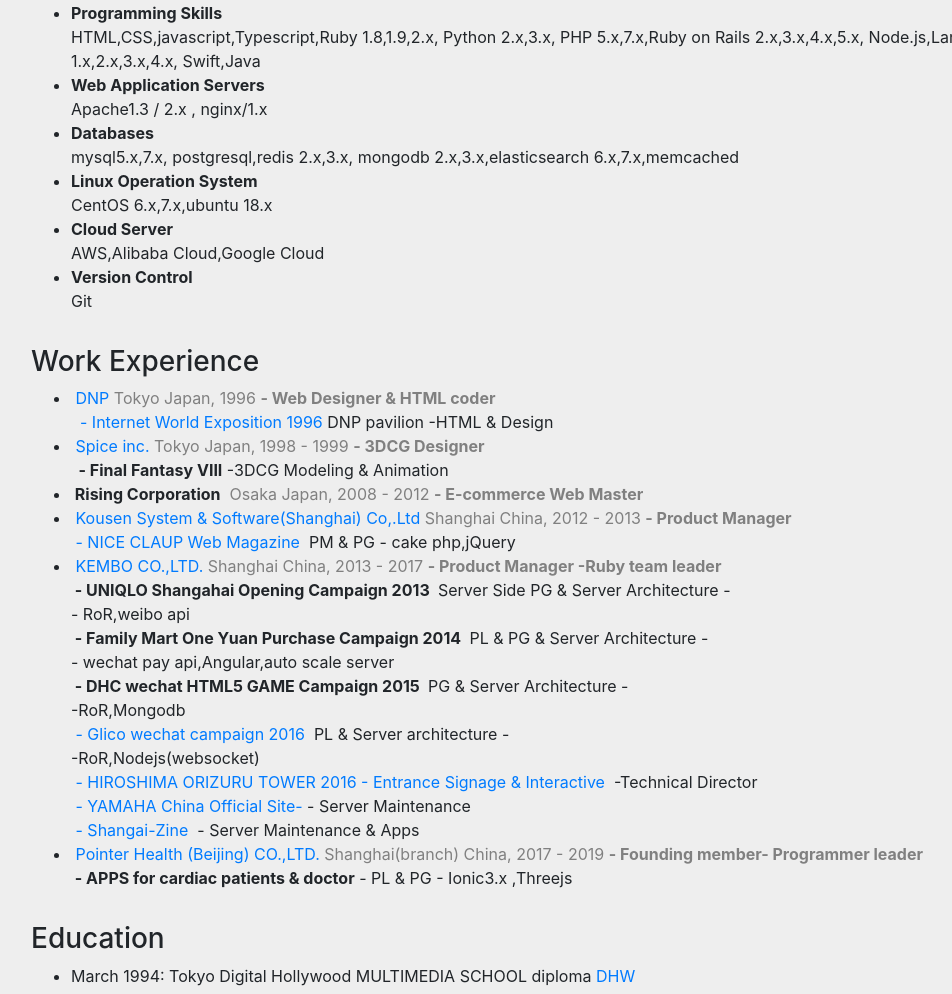
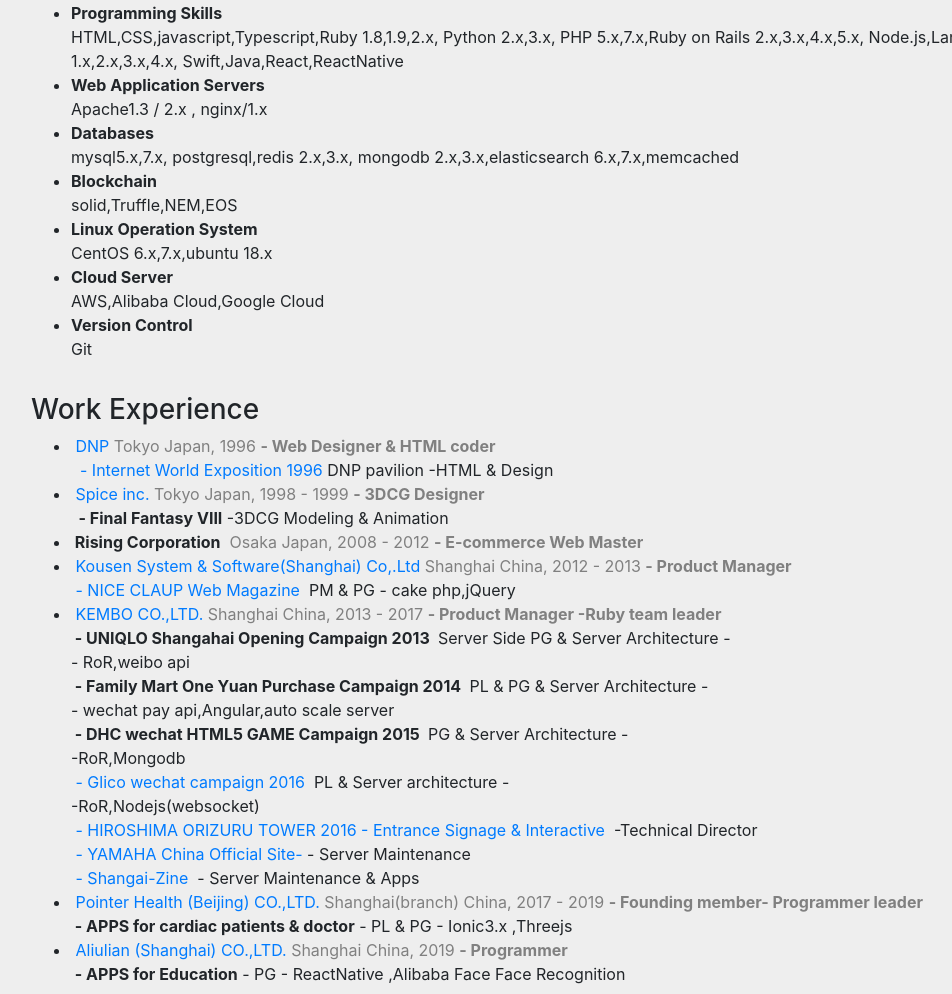
Before and after one commit to CloverEc/cloverec.github.io, a plain HTML site: page resume.html in a window 1280 px wide. Shown: the part 398-1392 px from the top of the page, without its empty margins (54-1006 px from the left). Drawn offline with Linux system fonts and the light colour scheme.

Commit message:
resume added aliulian

```diff
--- a/resume.html
+++ b/resume.html
@@ -62,7 +62,7 @@
       <ul>
           <li><strong>Programming Skills</strong>
               <div>HTML,CSS,javascript,Typescript,Ruby 1.8,1.9,2.x, Python 2.x,3.x, PHP 5.x,7.x,Ruby on Rails 2.x,3.x,4.x,5.x, Node.js,Laravel,Vuejs,Angular,Ionic 1.x,2.x,3.x,4.x,
-              Swift,Java
+              Swift,Java,React,ReactNative
               </div>
           </li>
           <li><strong>Web Application Servers</strong></br>
@@ -70,6 +70,9 @@
           </li>
           <li><strong>Databases</strong>
               <div>mysql5.x,7.x, postgresql,redis 2.x,3.x, mongodb 2.x,3.x,elasticsearch 6.x,7.x,memcached</div>
+           </li>
+          <li><strong>Blockchain</strong>
+              <div>solid,Truffle,NEM,EOS</div>
            </li>
            <li><strong>Linux Operation System</strong>
                <div>CentOS 6.x,7.x,ubuntu 18.x</div>
@@ -131,6 +134,12 @@
               </span>
              <b>&nbsp;- APPS for cardiac patients & doctor</b>&nbsp;- PL & PG - Ionic3.x ,Threejs<br>
           </li>
+          <li>
+              <span style="color:gray">
+                  <a href="" target="_blank">&nbsp;Aliulian (Shanghai) CO.,LTD.</a>&nbsp;Shanghai China, 2019 <strong>- Programmer </strong></br>
+              </span>
+             <b>&nbsp;- APPS for Education</b>&nbsp;-  PG - ReactNative  ,Alibaba Face Face Recognition<br>
+          </li>
       </ul>
 
       <h3>Education</h3>
```
